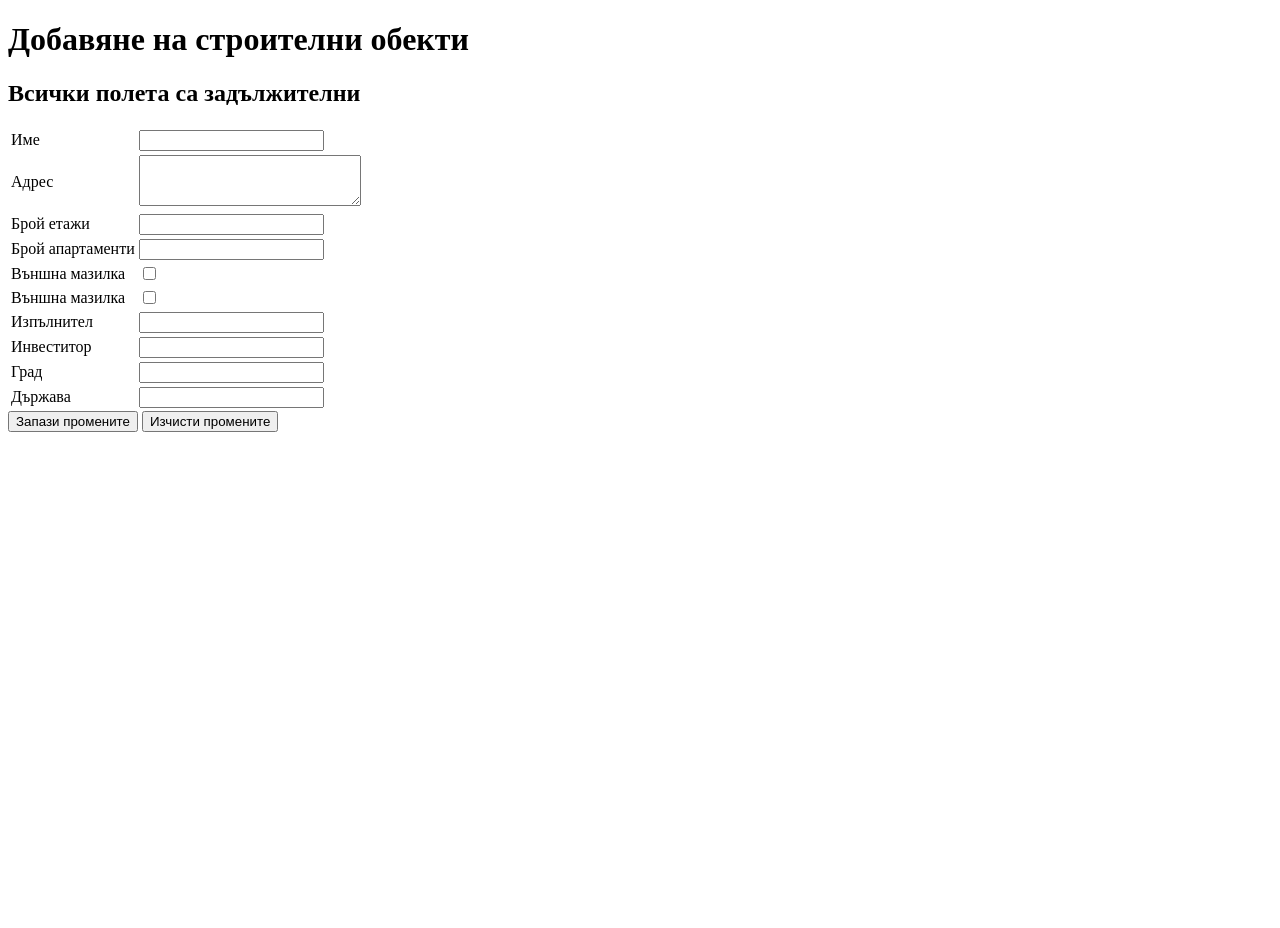
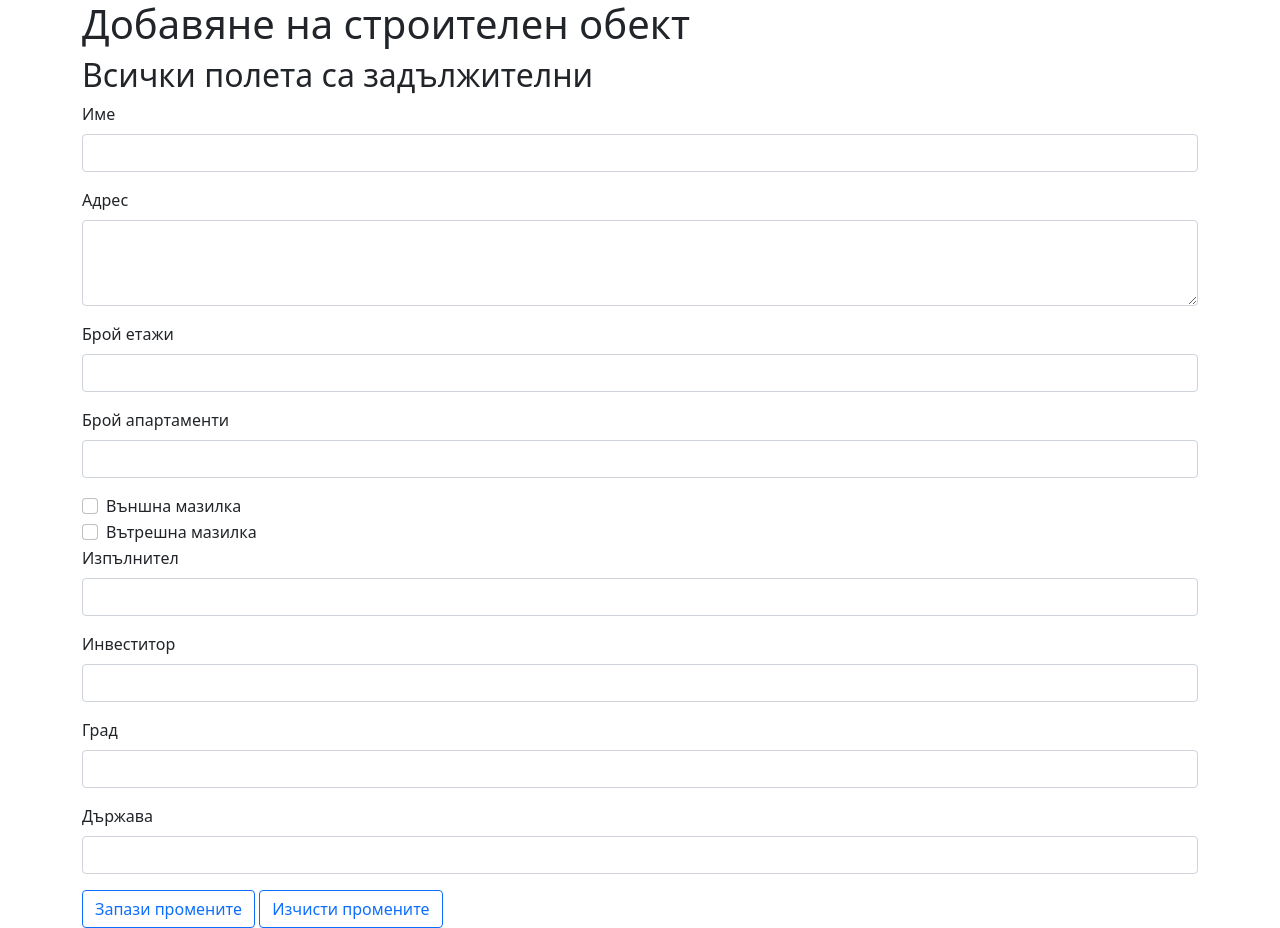
Before and after one commit to YanaSlavcheva/bfu-web-programming, a PHP site: page /construction_site_add_form.php in a window 1280 px wide. Before the commit the page ends 432 px from the top, so only its background shows below. Run offline with PHP 8.4, Linux system fonts and the light colour scheme.

Commit message:
Styling half way

```diff
--- a/construction_site_add_form.php
+++ b/construction_site_add_form.php
@@ -2,6 +2,10 @@
 <head>
     <meta http-equiv="Content-Type" content="text/html; charset=utf-8" />
     <title>Добавяне на строителен обект</title>
+
+    <link href="https://cdn.jsdelivr.net/npm/bootstrap@5.0.0-beta1/dist/css/bootstrap.min.css" rel="stylesheet" integrity="sha384-giJF6kkoqNQ00vy+HMDP7azOuL0xtbfIcaT9wjKHr8RbDVddVHyTfAAsrekwKmP1" crossorigin="anonymous">
+    <script src="https://cdn.jsdelivr.net/npm/bootstrap@5.0.0-beta1/dist/js/bootstrap.bundle.min.js" integrity="sha384-ygbV9kiqUc6oa4msXn9868pTtWMgiQaeYH7/t7LECLbyPA2x65Kgf80OJFdroafW" crossorigin="anonymous"></script>
+
     <script language="javascript">
         function validateString (field, fieldLabel, minLength, maxLength, regex, regexDescription) {
             if (field.value.trim() == "")
@@ -69,72 +73,52 @@
     </script>
 </head>
 <body>
-    <h1>Добавяне на строителни обекти</h1>
-    <h2>Всички полета са задължителни</h2>
-    <form action="construction_site_add_save_to_db.php" method="post" onSubmit="return validateForm(this)">
-        <table>
-            <tr>
-                <td>Име</td>
-                <td>
-                    <input type="text" name="name" />
-                </td>
-            </tr>
-            <tr>
-                <td>Адрес</td>
-                <td>
-                    <textarea name="address" cols="25" rows="3"></textarea>
-                </td>
-            </tr>
-            <tr>
-                <td>Брой етажи</td>
-                <td>
-                    <input type="number" name="floors_count" />
-                </td>
-            </tr>
-            <tr>
-            <td>Брой апартаменти</td>
-                <td>
-                    <input type="number" name="apartments_count" />
-                </td>
-            </tr>
-            <tr>
-                <td>Външна мазилка</td>
-                <td>
-                    <input type="checkbox" name="exterior_plaster" value=1 />
-                </td>
-            </tr>
-            <tr>
-                <td>Външна мазилка</td>
-                <td>
-                    <input type="checkbox" name="interior_plaster" value=1 />
-                </td>
-            </tr>
-            <tr>
-                <td>Изпълнител</td>
-                <td>
-                    <input type="text" name="contractor" />
-                </td>
-            </tr>
-            <tr>
-                <td>Инвеститор</td>
-                <td>
-                    <input type="text" name="investor" />
-                </td>
-            </tr>
-            <tr>
-                <td>Град</td>
-                <td>
-                    <input type="text" name="city" />
-                </td>
-            </tr>
-            <tr>
-                <td>Държава</td>
-                <td>
-                    <input type="text" name="country" />
-                </td>
-            </tr>
-        </table>
-        <input type="submit" name="submit" id="submit" value="Запази промените" />
-        <input type="reset" name="reset" id="reset" value="Изчисти промените" />
-    </form>
+    <main class="container">
+        <h1>Добавяне на строителен обект</h1>
+        <h2>Всички полета са задължителни</h2>
+        <form action="construction_site_add_save_to_db.php" method="post" onSubmit="return validateForm(this)">
+            <div class="mb-3">
+                <label class="form-label" for="name">Име</label>
+                <input class="form-control" type="text" name="name" />
+            </div>
+            <div class="mb-3">
+                <label class="form-label" for="address">Адрес</label>
+                <textarea class="form-control" name="address" cols="25" rows="3"></textarea>
+            </div>
+            <div class="mb-3">
+                <label class="form-label" for="floors_count">Брой етажи</label>
+                <input class="form-control" type="number" name="floors_count" />
+            </div>
+            <div class="mb-3">
+                <label class="form-label" for="apartments_count">Брой апартаменти</label>
+                <input class="form-control" type="number" name="apartments_count" />
+            </div>
+            <div class="form-check">
+                <label class="form-check-label" for="exterior_plaster">Външна мазилка</label>
+                <input class="form-check-input" type="checkbox" name="exterior_plaster" value=1 />
+            </div>
+            <div class="form-check">
+                <label class="form-check-label" for="interior_plaster">Вътрешна мазилка</label>
+                <input class="form-check-input" type="checkbox" name="interior_plaster" value=1 />
+            </div>
+            <div class="mb-3">
+                <label class="form-label" for="contractor">Изпълнител</label>
+                <input class="form-control" type="text" name="contractor" />
+            </div>
+            <div class="mb-3">
+                <label class="form-label" for="investor">Инвеститор</label>
+                <input class="form-control" type="text" name="investor" />
+            </div>
+            <div class="mb-3">
+                <label class="form-label" for="city">Град</label>
+                <input class="form-control" type="text" name="city" />
+            </div>
+            <div class="mb-3">
+                <label class="form-label" for="country">Държава</label>
+                <input class="form-control" type="text" name="country" />
+            </div>
+            <input class="btn btn-outline-primary" type="submit" name="submit" id="submit" value="Запази промените" />
+            <input class="btn btn-outline-primary" type="reset" name="reset" id="reset" value="Изчисти промените" />
+        </form>
+    </main>
 </body>
--- a/construction_site_update_form.php
+++ b/construction_site_update_form.php
@@ -2,8 +2,12 @@
 <head>
     <meta http-equiv="Content-Type" content="text/html; charset=utf-8" />
     <title>Редактиране на строителен обект</title>
+
+    <link href="https://cdn.jsdelivr.net/npm/bootstrap@5.0.0-beta1/dist/css/bootstrap.min.css" rel="stylesheet" integrity="sha384-giJF6kkoqNQ00vy+HMDP7azOuL0xtbfIcaT9wjKHr8RbDVddVHyTfAAsrekwKmP1" crossorigin="anonymous">
+    <script src="https://cdn.jsdelivr.net/npm/bootstrap@5.0.0-beta1/dist/js/bootstrap.bundle.min.js" integrity="sha384-ygbV9kiqUc6oa4msXn9868pTtWMgiQaeYH7/t7LECLbyPA2x65Kgf80OJFdroafW" crossorigin="anonymous"></script>
 </head>
 <body>
+    <main class="container-fluid">
         <h1>Редактиране на строителен обект</h1>
         <?php
             include "db_connect.php";
@@ -86,4 +90,5 @@
             <input type="submit" name="submit" id="submit" value="Запази промените" />
             <input type="reset" name="reset" id="reset" value="Изчисти промените" />
         </form>
+    </main>
 </body>
```
Also changed, not shown: construction_sites_get_by_city.php (+4 -4 lines), construction_sites_get_by_investor.php (+4 -4 lines), index.php (+37 -32 lines), styles/styles.css (added, +8 -0 lines), content/construction-site.jpg (added). Lines whose indentation alone changed are shown as unchanged.
